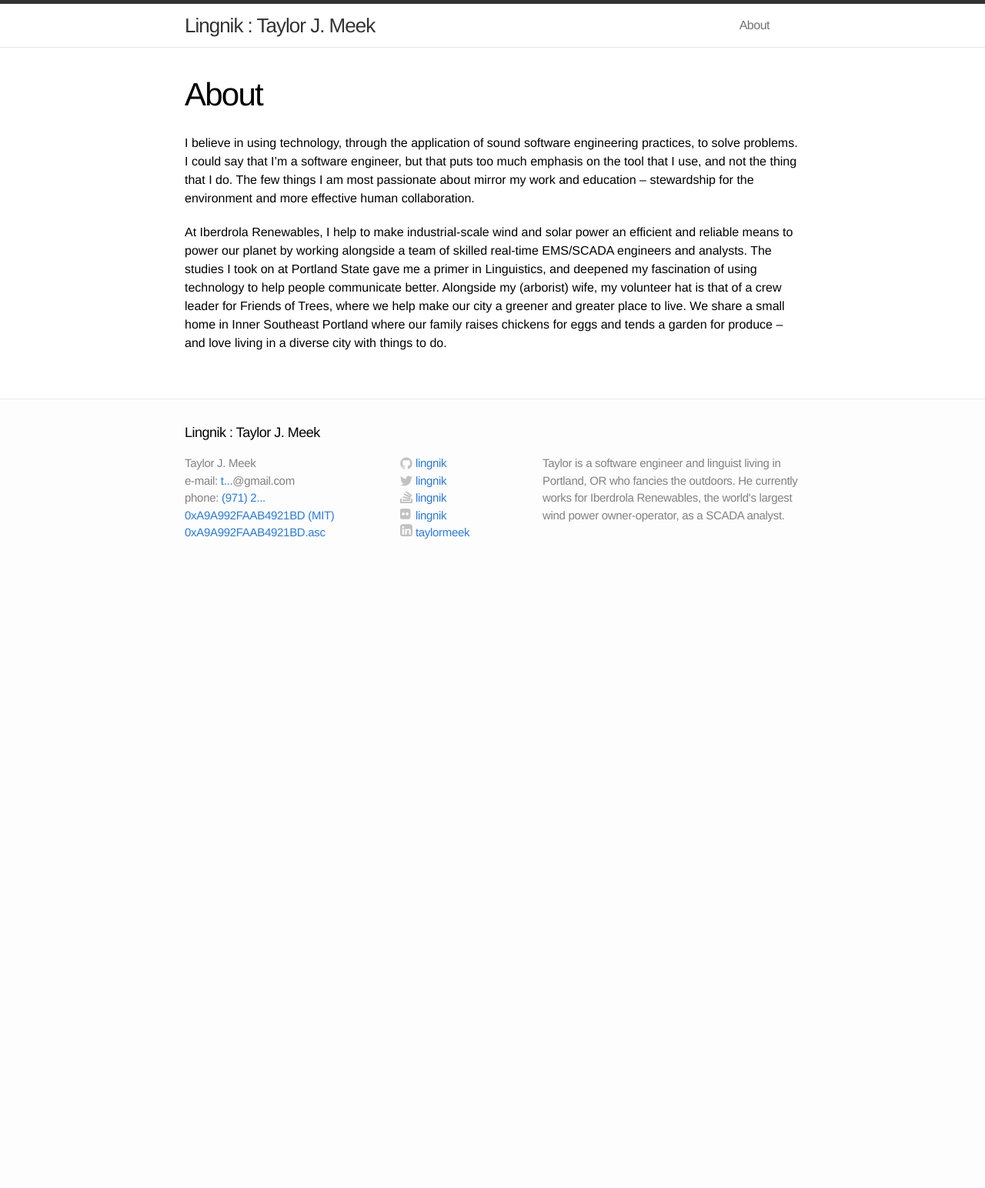
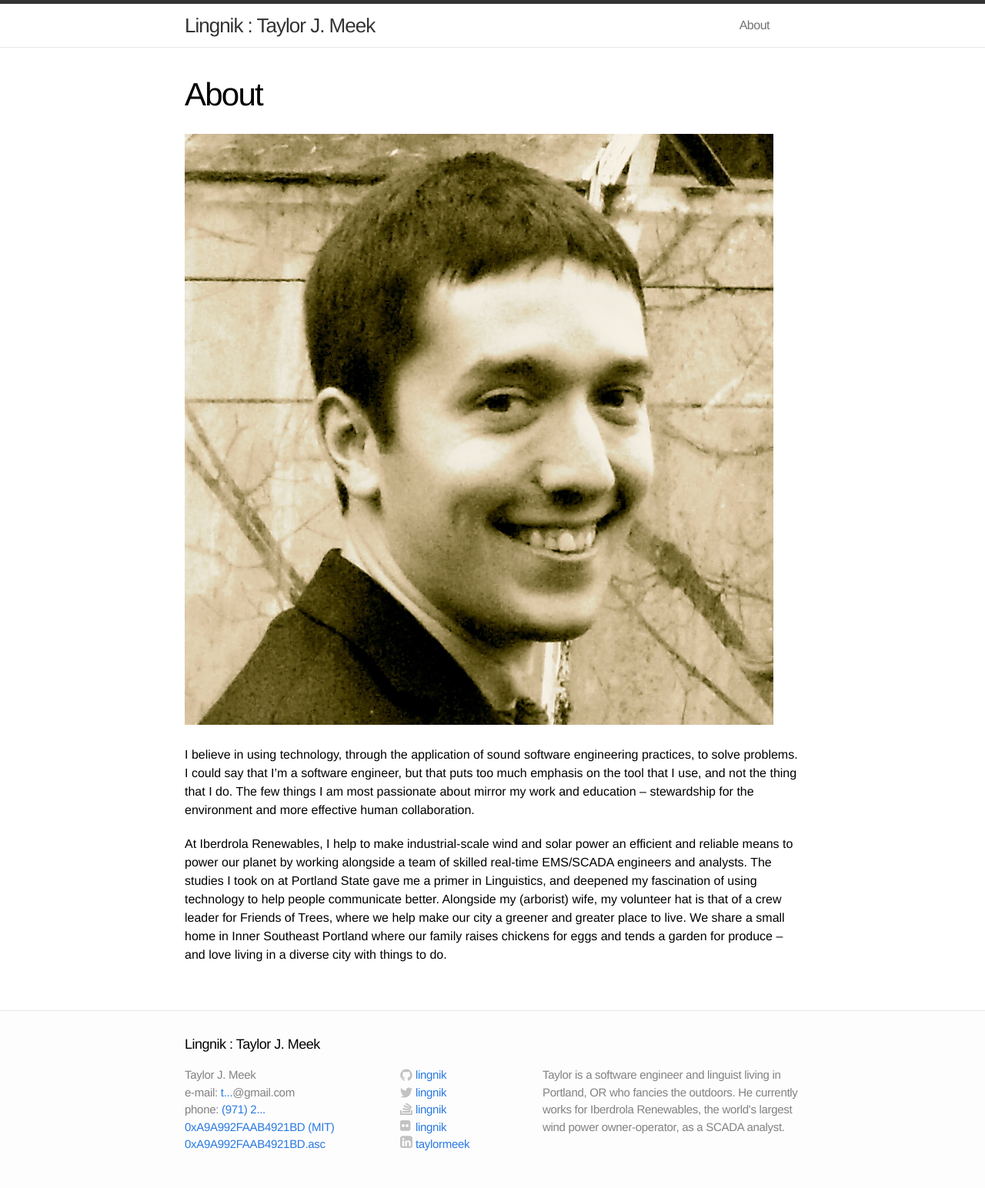
Before and after one commit to Lingnik/lingnik.github.io, a Jekyll site: the page built from about.md, in a window 1280 px wide. Shown: the whole page at 77% size. Built offline with Jekyll 4.4.1, drawn with Linux system fonts in a browser that asks for light colours; before the commit the page ends 900 px from its top, so only the background shows below that.

Commit message:
headshot on about page

```diff
--- a/about.md
+++ b/about.md
@@ -5,6 +5,7 @@ permalink: /about/
 alias: [/about.htm, /resume.htm, /resume/index.html, /profession/index.html, /profession/resume/index.html]
 ---
 
+![Taylor J. Meek : Lingnik]({{ site.url }}/assets/taylor-sepia.png)
 
 I believe in using technology, through the application of sound software engineering practices, to solve problems. I could say that I'm a software engineer, but that puts too much emphasis on the tool that I use, and not the thing that I do. The few things I am most passionate about mirror my work and education -- stewardship for the environment and more effective human collaboration.
 
```
